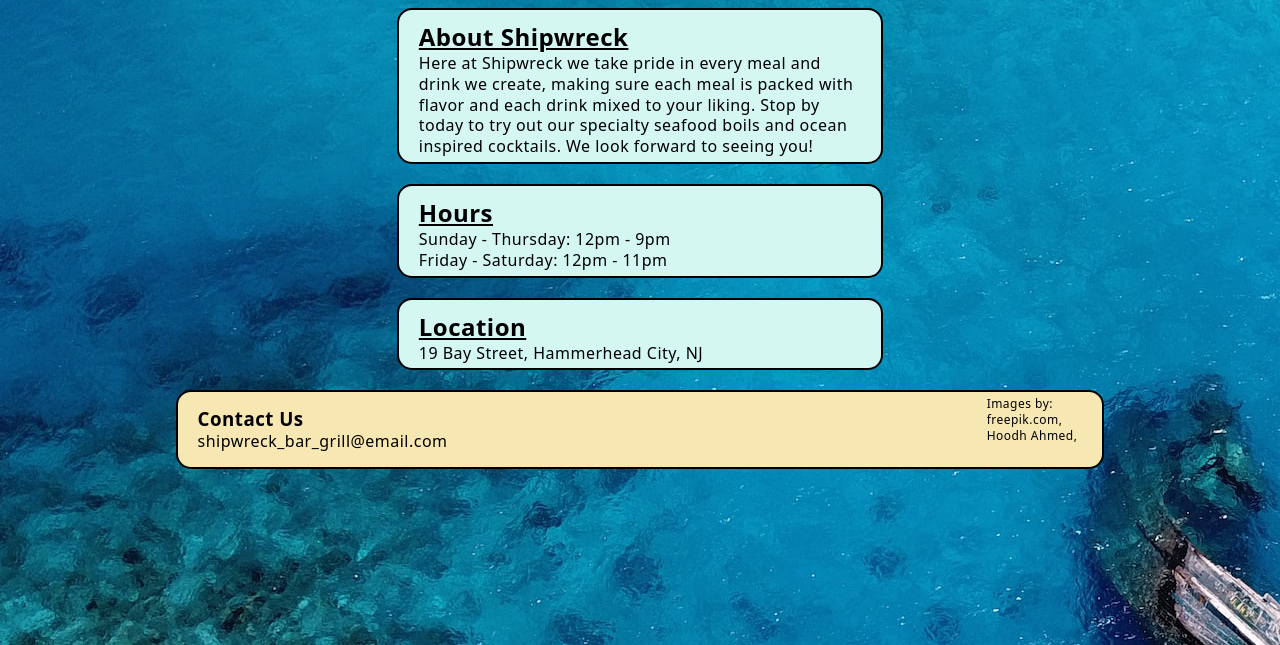
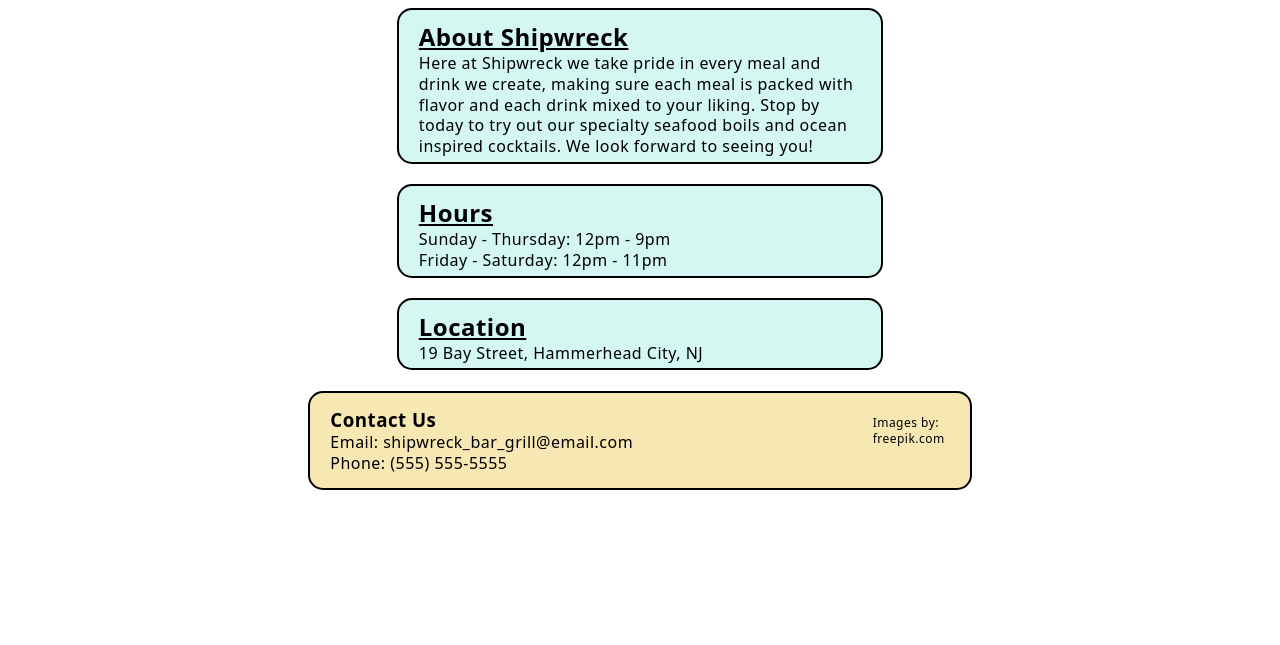
Before and after one commit to cmmartine/restaurant-page, a website built with webpack: page dist/index.html in a window 1280 px wide. Shown: the part 155-800 px from the top of the page. Built offline with nearby package versions, Linux system fonts and the light colour scheme; a web font is replaced by a local one.

Commit message:
Changed footer to not scroll with page, removed background picture

```diff
--- a/src/index.js
+++ b/src/index.js
@@ -7,10 +7,8 @@ import Crab from './assets/images/crab.png';
 
   const contentDiv = document.getElementById('content');
 
-  homePage.assembleContent();
-
   (function createHeaderBar() {
-    const headerBar = document.createElement('div');
+    const headerBar = document.getElementById('header');
     const headerTitle = document.createElement('h1');
     const headerImg = new Image();
     const headerLeft = document.createElement('div');
@@ -28,7 +26,6 @@ import Crab from './assets/images/crab.png';
     homeBtn.innerText = 'Home';
     menuBtn.innerText = 'Menu';
 
-    headerBar.classList.add('header-bar');
     headerLeft.classList.add('header-left');
     headerTitle.classList.add('header-title');
     headerTitle.classList.add('button');
@@ -44,8 +41,8 @@ import Crab from './assets/images/crab.png';
     headerBar.append(headerLeft, headerBtnDiv);
   })();
 
-  (function createFooter() {
-    const footerContainer = document.createElement('div');
+  const createFooter = function() {
+    const footerContainer = document.createElement('footer');
     const footerLeft = document.createElement('div');
     const footerRight = document.createElement('div');
     const contactTitle = document.createElement('h3');
@@ -53,17 +50,17 @@ import Crab from './assets/images/crab.png';
     const imageCredit = document.createElement('p');
 
     contactTitle.innerText = 'Contact Us';
-    contactInfo.innerText = 'shipwreck_bar_grill@email.com';
-    imageCredit.innerText = "Images by: \n freepik.com, \n Hoodh Ahmed, \n";
+    contactInfo.innerText = "Email: shipwreck_bar_grill@email.com \n Phone: (555) 555-5555";
+    imageCredit.innerText = "Images by: \n freepik.com";
 
     footerContainer.classList.add('footer-container');
     footerRight.classList.add('footer-right');
 
+    contentDiv.append(footerContainer);
     footerContainer.append(footerLeft, footerRight);
-    insertAfter(contentDiv, footerContainer);
     footerLeft.append(contactTitle, contactInfo);
     footerRight.append(imageCredit);
-  })();
+  }
 
   function insertAfter(referenceNode, newNode) {
     referenceNode.parentNode.insertBefore(newNode, referenceNode.nextSibling);
@@ -76,11 +73,16 @@ import Crab from './assets/images/crab.png';
   function changeToHome() {
     clearContent();
     homePage.assembleContent();
+    createFooter();
   }
 
   function changeToMenu() {
     clearContent();
     menuPage.assembleContent();
+    createFooter();
   }
 
+  homePage.assembleContent();
+  createFooter();
+
 }());
--- a/src/style.css
+++ b/src/style.css
@@ -2,7 +2,6 @@ body {
   display: flex;
   flex-direction: column;
   align-self: center;
-  background: url('./assets/images/hoodh-ahmed-ocean-unsplash.jpg');
   font-family: 'ElMessiriRegular', system-ui, "Segoe UI", Roboto, Helvetica, Arial, sans-serif;
   letter-spacing: 0.03em;
 }
@@ -62,6 +61,7 @@ body {
   position: relative;
   align-items: center;
   width: 70%;
+  padding-bottom: 110px;
 }
 
 .content-inner-div {
@@ -104,11 +104,10 @@ p {
   align-self: center;
   align-items: center;
   justify-content: space-between;
-  position: sticky;
+  position: absolute;
   bottom: 0px;
-  height: 50px;
+  height: 70px;
   width: 70%;
-  margin: 10px 10px 10px 10px;
   padding: 5px 20px 20px 20px;
   background-color: rgb(247, 231, 179);
   border: 2px solid black;
```
Also changed, not shown: dist/assets/images/crab.png (added), dist/assets/images/hoodh-ahmed-ocean-unsplash.jpg (added), dist/c97a3077dfbef3febc49.jpg (added), dist/index.html, dist/main.js.
